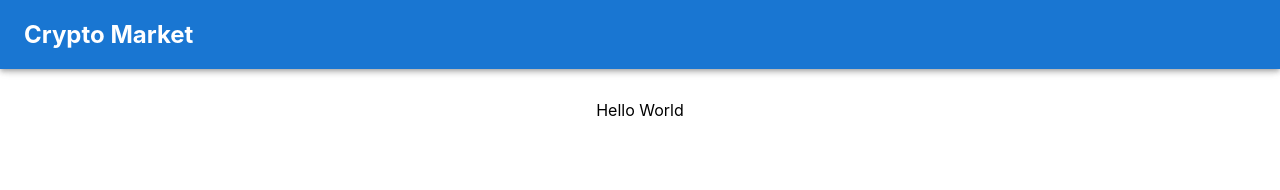
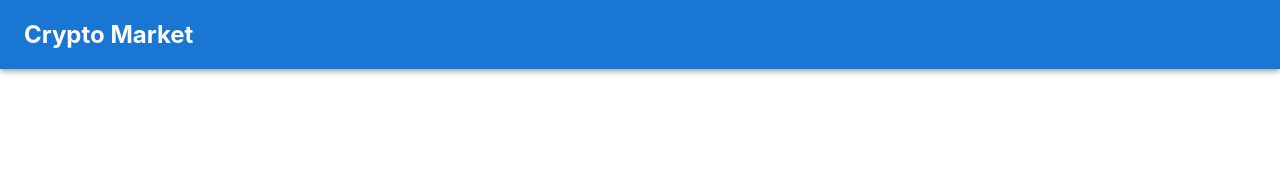
Before and after one commit to filipaniu/crypto-market, a React (Create React App) app: page /coin in a window 1280 px wide. Shown: the top 190 px of the page. Built offline with nearby package versions, Linux system fonts and the light colour scheme.

Commit message:
parameters in links + useSearchParams

```diff
--- a/src/CoinDetails.js
+++ b/src/CoinDetails.js
@@ -1,5 +1,10 @@
+import {useSearchParams} from "react-router-dom";
+
 function CoinDetails() {
-    return "Hello World";
+    let searchParams = useSearchParams()[0];
+    const symbol = searchParams.get("symbol");
+
+    return <h2>{symbol}</h2>;
 }
 
 export default CoinDetails;
--- a/src/CoinList.js
+++ b/src/CoinList.js
@@ -34,7 +34,7 @@ function CoinList() {
             return <TableRow key={i}>
                 <TableCell>{i + 1}</TableCell>
                 <TableCell>
-                    <Link to="/coin">
+                    <Link to={"/coin?symbol=" + x.symbol}>
                         <img className={"icon"} src={iconUrl}/>
                     </Link>
                 </TableCell>
```
